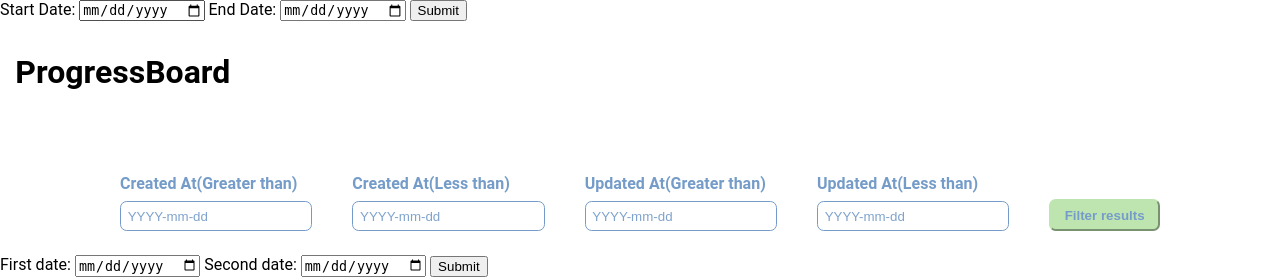
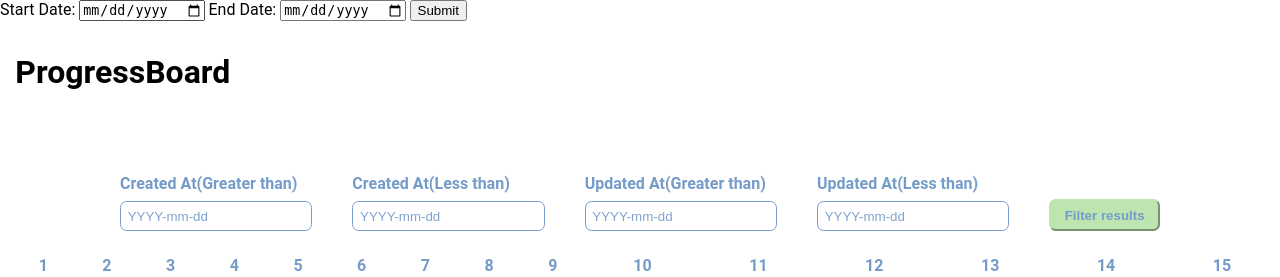
Before and after one commit to ilearncloud9/progressboard-main, a Flask app: page / in a window 1280 px wide. Shown: the top 277 px of the page. Run offline with Flask 2, Linux system fonts and the light colour scheme; lists and menus that the app fills with data are empty; parts of the project's set-up code (start-up, migrations or seed data) failed here and were passed over.

Commit message:
Update heatmap.html

```diff
--- a/templates/heatmap.html
+++ b/templates/heatmap.html
@@ -29,12 +29,6 @@
 <button class="btn">Filter results</button>
 </div>
 </form>
-
-  <form method="post">
-    First date: <input type="date" name="firstdate">
-    Second date: <input type="date" name="seconddate">
-    <input type="submit" value="Submit">
-  </form>
 <table id="man-heatmap">
   <tr class='header'>
     <th class='color title'></th>
```
